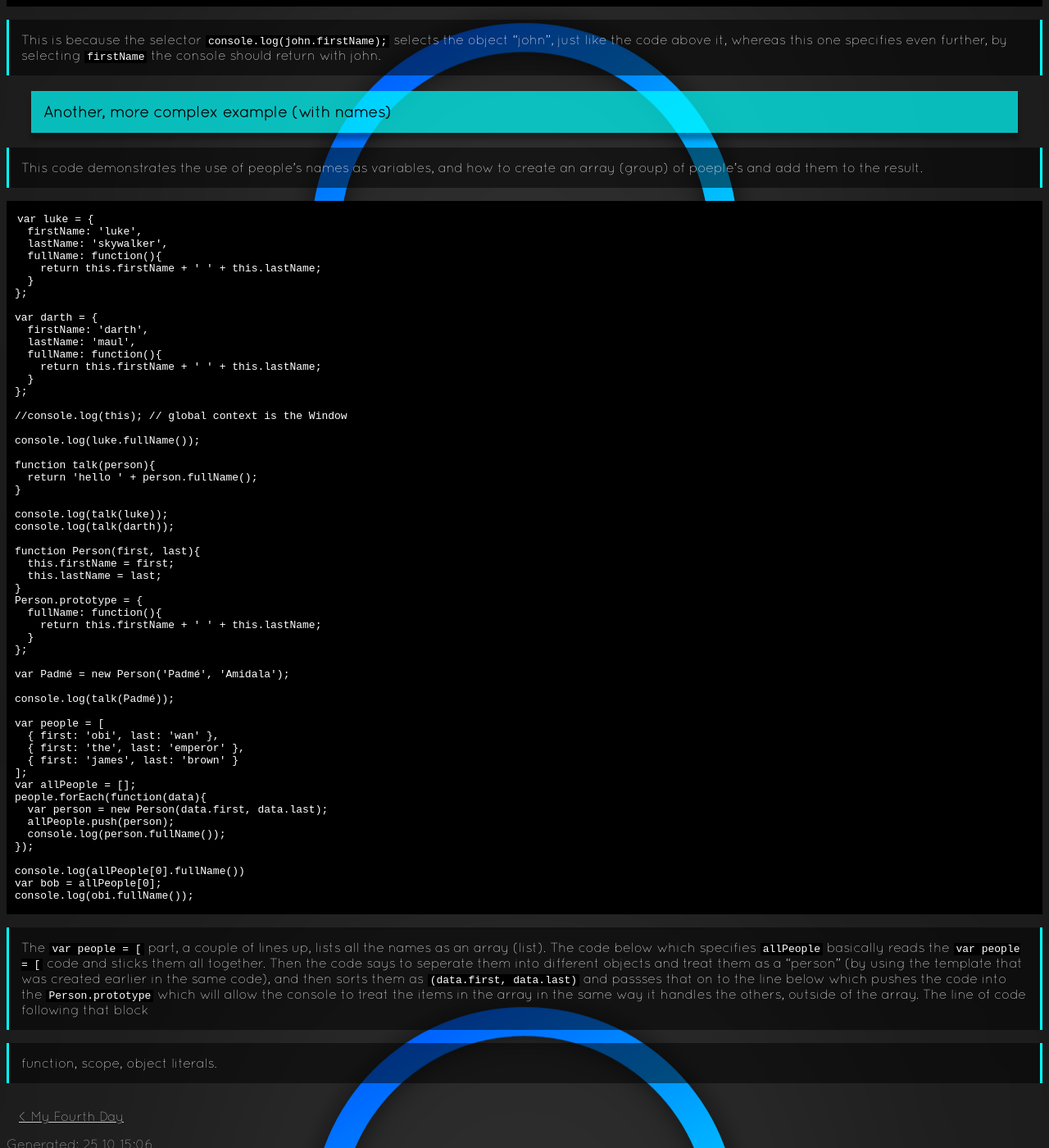
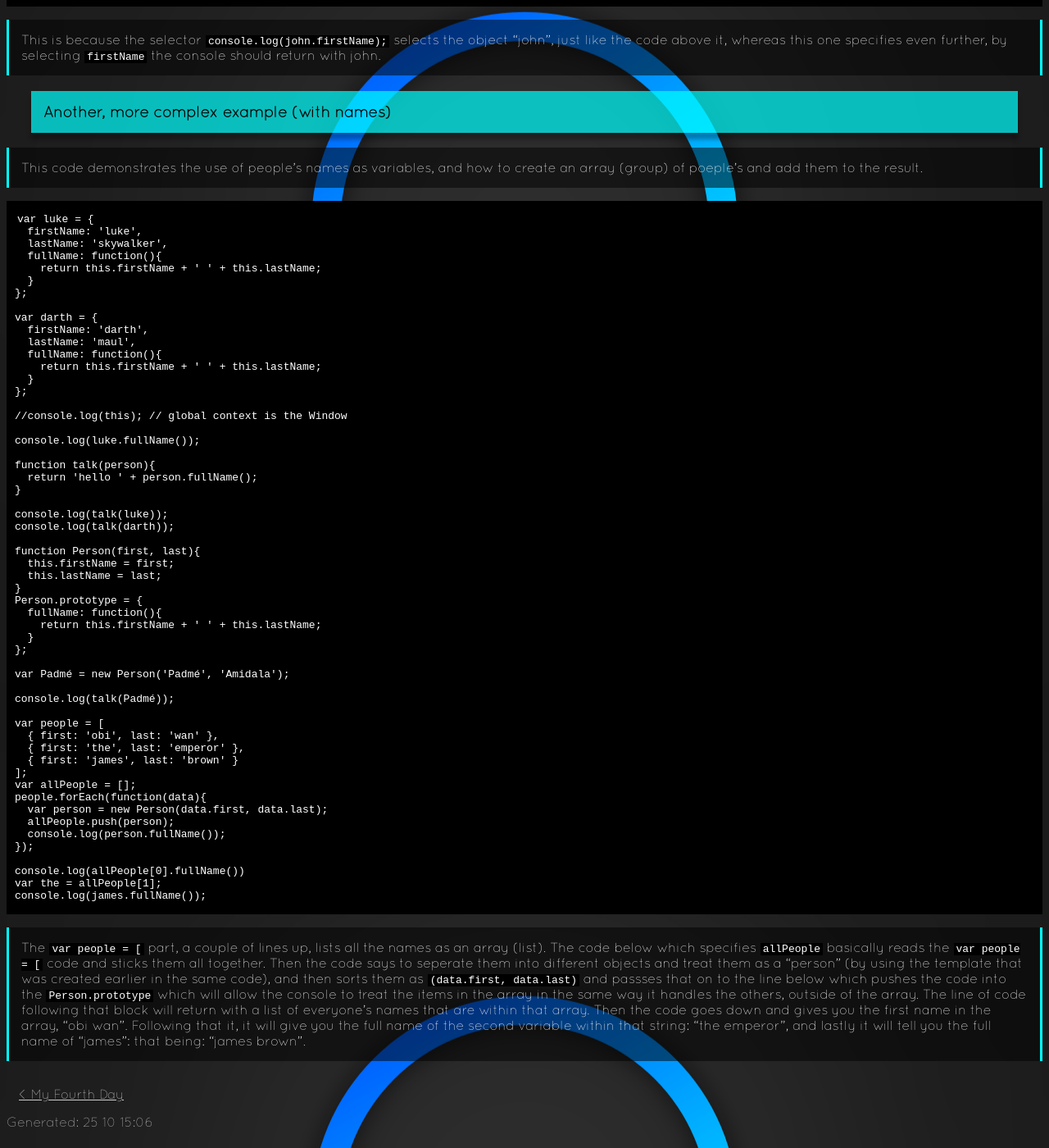
Before and after one commit to boffnoff/boffnoff.github.com, a Jekyll site: the page built from _posts/2013-10-25-last-and-final-day.md, in a window 1280 px wide and 1400 px high, scrolled down 3237 px. Shown: the whole window at 82% size. Built offline with Jekyll 4.4.1, drawn with Linux system fonts in a browser that asks for light colours; some of the changed text lies outside the part shown.

Commit message:
finally finished the last paragraph! :)

```diff
--- a/_posts/2013-10-25-last-and-final-day.md
+++ b/_posts/2013-10-25-last-and-final-day.md
@@ -7,6 +7,7 @@ layout: post
 
 Somewhow this week has gone way to quickly. I hate the way taht time flies by when you're having fun, because this morning for example we spent 2 hours on walking me through JavaScript basics. For
 this we used [JSbin](http://jsbin.com/OruSetU/1/edit), and if you type in the following into the JavaScript window:
+
 
 ### We started with basic number calculations:
 
@@ -23,12 +24,13 @@ This will return the result:
 <br>
 Then I moved onto harder maths, such as subtracting, multiplying and dividing.
 
+
 ###"Scope" (Just like "I See You" in Avatar)
 
 In JavaScript there is something called "Scope" which effects how every object, function and variable behaves and reacts to each other. The best I can decipher from this is that, no function can
 access another function higher up the "inheritance tree", however an object/function within another object/function is able to access it's "parent" and the data contained within. So in a nut shell
 functions can only ever read up the "tree", as it were, in order to grab data. When you talk about a functions "scope" what they are in-affect saying is how many things can it access to withdraw
-information from
+information from.
 
 
 
@@ -213,14 +215,12 @@ This code demonstrates the use of people's names as variables, and how to create
     });
 
     console.log(allPeople[0].fullName())
-    var bob = allPeople[0];
-    console.log(obi.fullName());
+    var the = allPeople[1];
+    console.log(james.fullName());
 
 The `var people = [` part, a couple of lines up, lists all the names as an array (list). The code below which specifies `allPeople` basically reads the `var people = [` code and sticks them all
 together. Then the code says to seperate them into different objects and treat them as a "person" (by using the template that was created earlier in the same code), and then sorts them as
 `(data.first, data.last)` and passses that on to the line below which pushes the code into the `Person.prototype` which will allow the console to treat the items in the array in the same way it
-handles the others, outside of the array. The line of code following that block
-
-
-
-function, scope, object literals.
+handles the others, outside of the array. The line of code following that block will return with a list of everyone's names that are within that array. Then the code goes down and gives you the first
+name in the array, "obi wan". Following that it, it will give you the full name of the second variable within that string: "the emperor", and lastly it will tell you the full name of "james": that
+being: "james brown".
```
